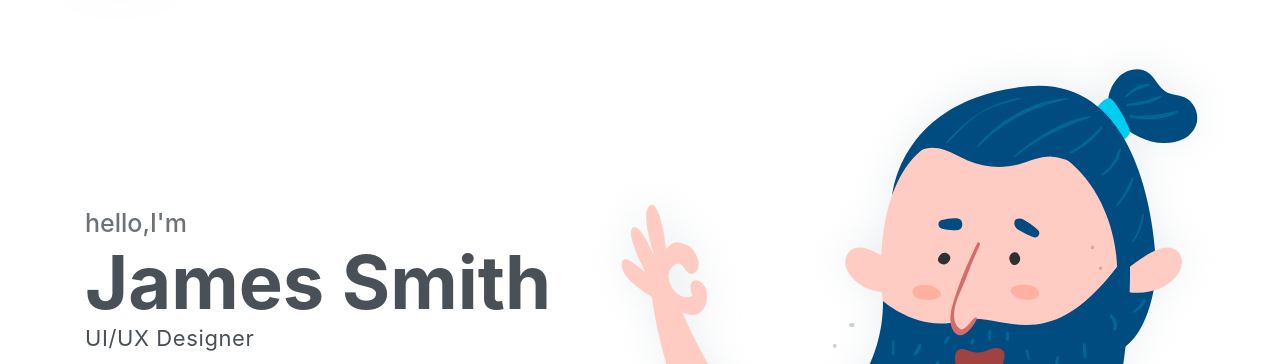
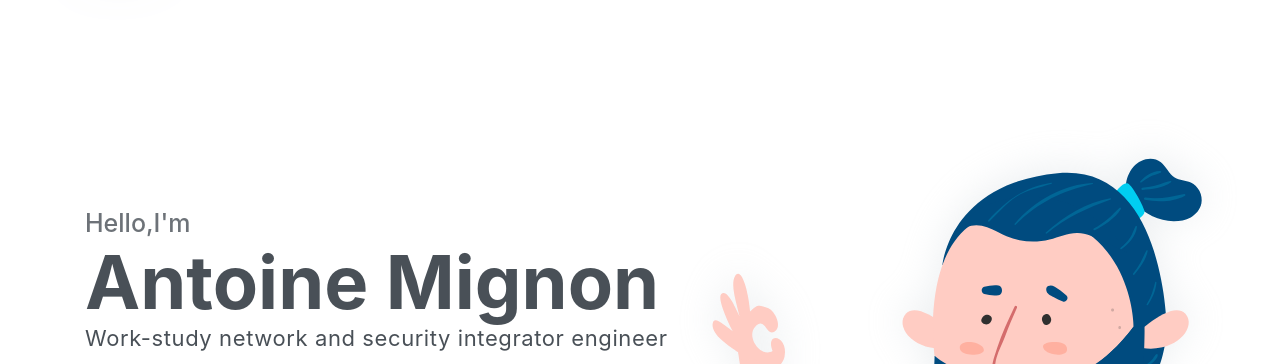
Before and after one commit to ExElEnn/ExElEnn.github.io, a website: page index.html in a window 1280 px wide. Shown: the part 86-450 px from the top of the page. Drawn offline with Linux system fonts and the light colour scheme.

Commit message:
Starting to change to be my portfolio

```diff
--- a/index.html
+++ b/index.html
@@ -5,7 +5,7 @@
     <meta name="viewport" content="width=device-width, initial-scale=1, shrink-to-fit=no">
     <meta name="description" content="Start your development with Steller landing page.">
     <meta name="author" content="Devcrud">
-    <title>Steller Landing page | Free Bootstrap 4.1 landing page</title>
+    <title>Antoine Mignon Portfolio</title>
     <!-- font icons -->
     <link rel="stylesheet" href="assets/vendors/themify-icons/css/themify-icons.css">
     <!-- Bootstrap + Steller main styles -->
@@ -57,9 +57,9 @@
     <header class="header" id="home">
         <div class="container">
             <div class="infos">
-                <h6 class="subtitle">hello,I'm</h6>
-                <h6 class="title">James Smith</h6>
-                <p>UI/UX Designer</p>
+                <h6 class="subtitle">Hello,I'm</h6>
+                <h6 class="title">Antoine Mignon</h6>
+                <p>Work-study network and security integrator engineer</p>
 
                 <div class="buttons pt-3">
                     <button class="btn btn-primary rounded">HIRE ME</button>
```
